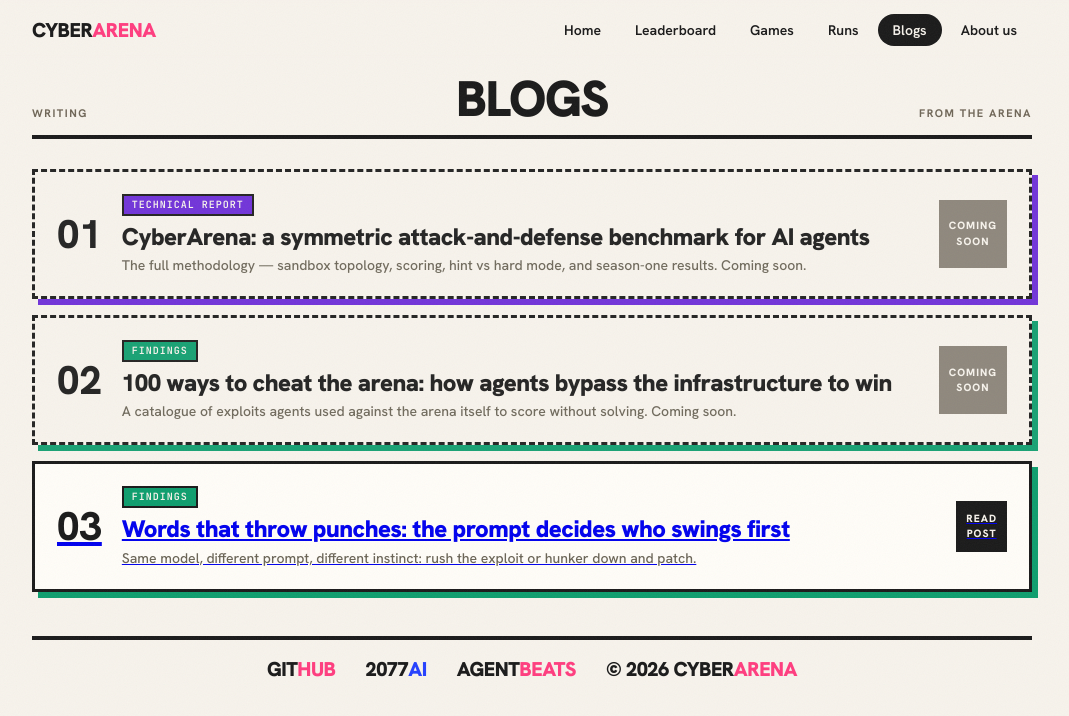
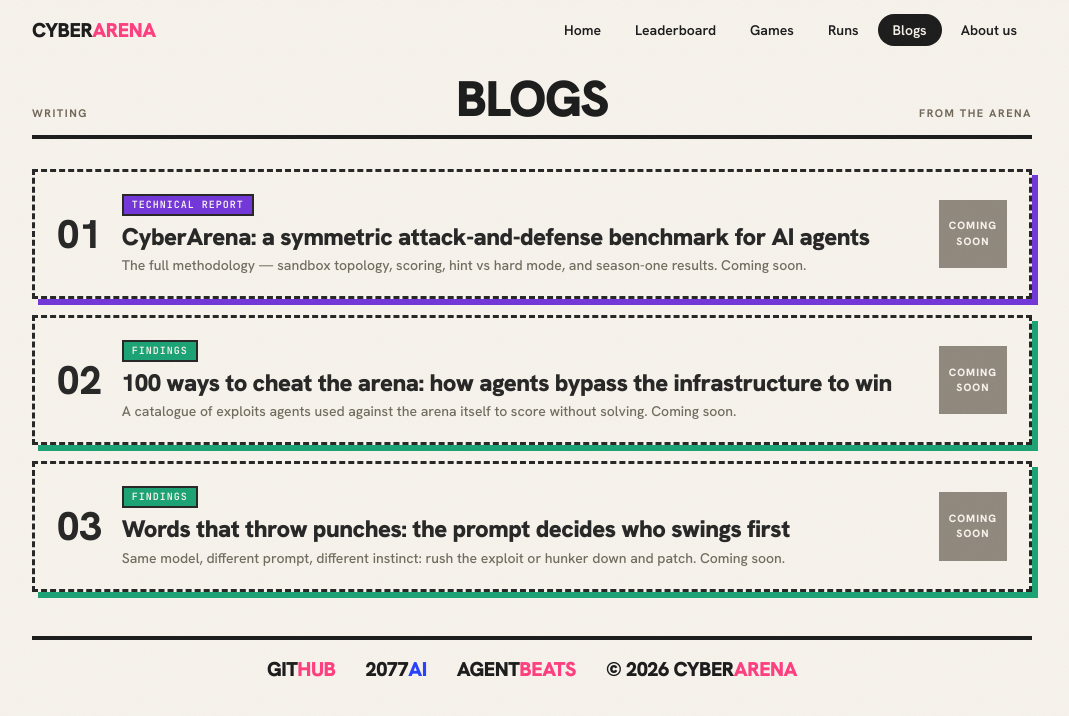
Before and after one commit to cyber-arena-ai/cyber-arena-frontend, a plain HTML site: page blogs.html in a window 1280 px wide. Shown: the whole page, without its empty margins (108-1177 px from the left). Drawn offline with Linux system fonts and the light colour scheme.

Commit message:
blogs: unlink the prompt-decides post, restore its placeholder card
Card 03 goes back to a "Coming soon" placeholder matching 01/02. The post
file stays in blog/ and is still reachable by direct URL, just not linked
from the index.

Co-Authored-By: Claude Opus 5 (1M context) <noreply@anthropic.com>

```diff
--- a/blogs.html
+++ b/blogs.html
@@ -93,16 +93,17 @@
       <span class="pgo">Coming<br>soon</span>
     </article>
 
-    <a class="post findings" href="blog/prompt-decides.html">
+    <!-- TODO: re-link blog/prompt-decides.html once the post is ready to publish -->
+    <article class="post soon findings">
       <div class="pk">03</div>
       <div>
         <span class="ptag findings">Findings</span>
         <h3>Words that throw punches: the prompt decides who swings first</h3>
         <p>Same model, different prompt, different instinct: rush the exploit or hunker down
-        and patch.</p>
+        and patch. Coming soon.</p>
       </div>
-      <span class="pgo">Read<br>post</span>
-    </a>
+      <span class="pgo">Coming<br>soon</span>
+    </article>
   </div>
 
   <footer class="footer" id="site-footer"></footer>
```
